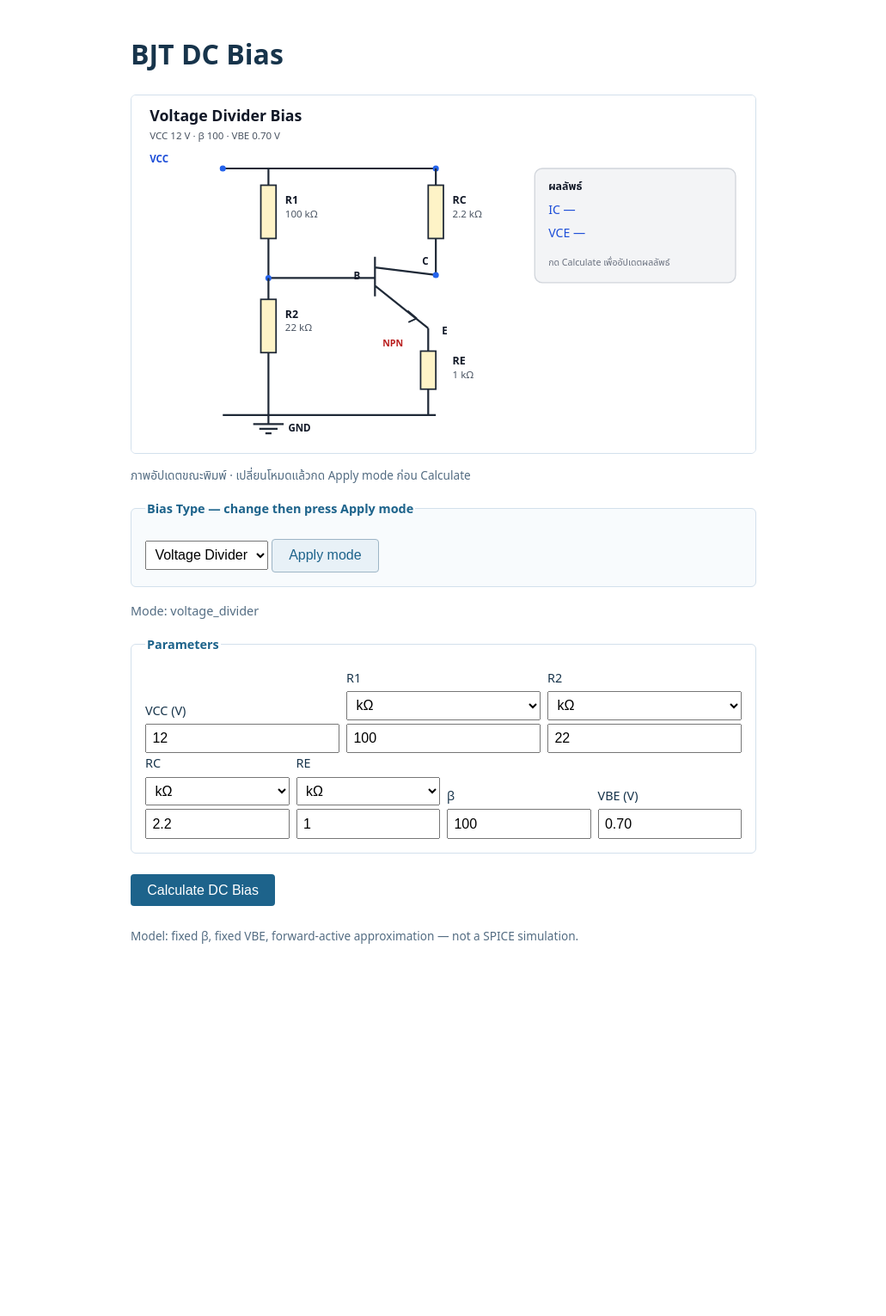
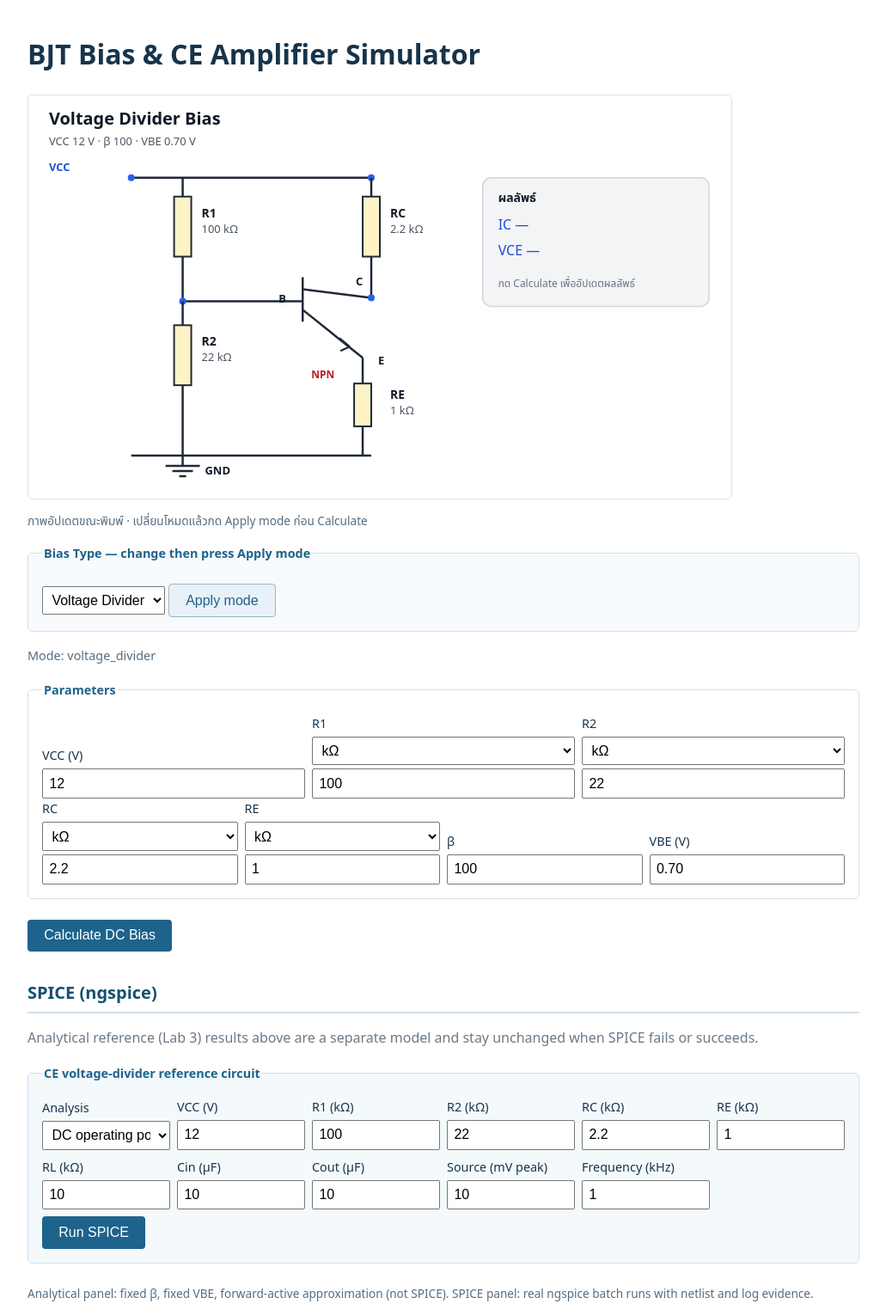
Before and after one commit to monnapatonnoi-creator/transistor-simulator, a Flask app: page / in a window 1280 px wide. Shown: the whole page at 86% size, without its empty margins (124-1155 px from the left). Before the commit the page ends 1098 px from the top, so only its background shows below. Run offline with Flask 3, Linux system fonts and the light colour scheme.

Commit message:
feat: add SPICE simulation UI and plots

```diff
--- a/app.py
+++ b/app.py
@@ -9,6 +9,15 @@ from dc_bias import (
     BiasParams,
     UnknownBiasType,
     calculate,
+)
+from markupsafe import Markup
+from plots import bode_svg, waveform_svg
+from spice_engine import (
+    ANALYSES,
+    InvalidInput,
+    SimInput,
+    SpiceError,
+    run_analysis,
 )
 from units import fmt_current, fmt_voltage, fmt_resistance
 
@@ -30,6 +39,64 @@ DEFAULTS = {
 }
 
 RESISTOR_FIELDS = ("r1", "r2", "rb", "rc", "re")
+
+SIM_DEFAULTS = {
+    "analysis": "dc",
+    "sim_vcc": "12",
+    "sim_r1": "100",
+    "sim_r2": "22",
+    "sim_rc": "2.2",
+    "sim_re": "1",
+    "sim_rl": "10",
+    "sim_cin_uf": "10",
+    "sim_cout_uf": "10",
+    "sim_amplitude_mv": "10",
+    "sim_freq_khz": "1",
+}
+
+
+def _sim_form_from(source) -> dict:
+    form = SIM_DEFAULTS.copy()
+    for key in SIM_DEFAULTS:
+        value = source.get(key)
+        if value is not None:
+            form[key] = value
+    return form
+
+
+def _parse_sim_form(form):
+    """Convert the SPICE form to validated SI values; no physics happens here."""
+    errors: list[str] = []
+    analysis = form.get("analysis", "dc")
+    if analysis not in ANALYSES:
+        errors.append("analysis must be dc, ac or tran")
+
+    def number(field: str, scale: float) -> float | None:
+        raw = (form.get(field) or "").strip()
+        try:
+            return float(raw) * scale
+        except ValueError:
+            errors.append(f"{field} must be a number")
+            return None
+
+    values = {
+        "vcc": number("sim_vcc", 1.0),
+        "r1": number("sim_r1", 1000.0),
+        "r2": number("sim_r2", 1000.0),
+        "rc": number("sim_rc", 1000.0),
+        "re": number("sim_re", 1000.0),
+        "rl": number("sim_rl", 1000.0),
+        "cin_f": number("sim_cin_uf", 1e-6),
+        "cout_f": number("sim_cout_uf", 1e-6),
+        "amplitude_v": number("sim_amplitude_mv", 1e-3),
+        "freq_hz": number("sim_freq_khz", 1000.0),
+    }
+    if errors:
+        return analysis, None, errors
+    try:
+        return analysis, SimInput(**values), errors
+    except (InvalidInput, SpiceError) as exc:
+        return analysis, None, [str(exc)]
 
 
 def _to_ohms(raw: str, unit: str) -> float:
@@ -109,21 +176,34 @@ def create_app() -> Flask:
     app.jinja_env.filters["fmt_voltage"] = fmt_voltage
     app.jinja_env.filters["fmt_resistance"] = fmt_resistance
 
+    def render_index(**overrides):
+        context = {
+            "bias_types": list(BIAS_REGISTRY.values()),
+            "form": DEFAULTS.copy(),
+            "active_bias": "voltage_divider",
+            "visible_fields": set(BIAS_REGISTRY["voltage_divider"].required),
+            "errors": [],
+            "result": None,
+            "region_labels": REGION_LABELS,
+            "sim": None,
+            "sim_form": SIM_DEFAULTS.copy(),
+            "sim_errors": [],
+            "sim_status": "",
+            "sim_plots": {"mag": Markup(""), "wave": Markup("")},
+        }
+        context.update(overrides)
+        return render_template("index.html", **context)
+
     @app.get("/")
     def index():
         active = request.args.get("bias_type", "voltage_divider")
         if active not in BIAS_REGISTRY:
             active = "voltage_divider"
         visible_fields = set(BIAS_REGISTRY[active].required)
-        return render_template(
-            "index.html",
-            bias_types=list(BIAS_REGISTRY.values()),
+        return render_index(
             form=_form_from(request.args),
             active_bias=active,
             visible_fields=visible_fields,
-            errors=[],
-            result=None,
-            region_labels=REGION_LABELS,
         )
 
     @app.post("/calculate", endpoint="calculate_bias")
@@ -139,15 +219,44 @@ def create_app() -> Flask:
                 result = calculate(active, params)
             except (BiasInputError, UnknownBiasType) as exc:
                 errors.append(str(exc))
-        return render_template(
-            "index.html",
-            bias_types=list(BIAS_REGISTRY.values()),
+        return render_index(
             form=form,
             active_bias=active,
             visible_fields=set(required),
             errors=errors,
             result=result,
-            region_labels=REGION_LABELS,
+        )
+
+    @app.post("/simulate", endpoint="simulate")
+    def simulate():
+        analysis, params, errors = _parse_sim_form(request.form)
+        sim = None
+        plots = {"mag": Markup(""), "wave": Markup("")}
+        status = "Error"
+        if params is not None:
+            try:
+                sim = run_analysis(params, analysis)
+            except SpiceError as exc:
+                errors.append(str(exc))
+            else:
+                status = "Success"
+                if sim.ac:
+                    plots["mag"] = bode_svg(sim.ac, sim.cutoff_hz)
+                if sim.tran:
+                    plots["wave"] = waveform_svg(sim.tran)
+        form = request.form
+        active = form.get("bias_type", "voltage_divider")
+        bias = BIAS_REGISTRY.get(active)
+        required = bias.required if bias else ()
+        return render_index(
+            form=_form_from(form),
+            active_bias=active if bias else "voltage_divider",
+            visible_fields=set(required),
+            sim=sim,
+            sim_form=_sim_form_from(form),
+            sim_errors=errors,
+            sim_status=status,
+            sim_plots=plots,
         )
 
     return app
--- a/static/style.css
+++ b/static/style.css
@@ -3,7 +3,7 @@ body {
   font-family: system-ui, -apple-system, Segoe UI, Roboto, "Noto Sans Thai", sans-serif;
   margin: 0;
   padding: 1rem;
-  max-width: 760px;
+  max-width: 1000px;
   margin-inline: auto;
   line-height: 1.6;
   color: #17344b;
@@ -79,6 +79,53 @@ button.secondary { background: #e8f1f7; color: #1d638b; border: 1px solid #9db5c
 .muted { color: #6b7a88; }
 .mono { font-family: ui-monospace, SFMono-Regular, Consolas, monospace; }
 .is-invalid td.value { color: #6b7a88; }
+.sim-panel { margin-top: 2rem; }
+.sim-panel > h2 {
+  font-size: 1.25rem;
+  color: #145071;
+  border-bottom: 2px solid #d3e0ec;
+  padding-bottom: 0.35rem;
+}
+.sim-form fieldset { background: #f4f9fc; }
+.sim-status {
+  display: inline-block;
+  padding: 0.35rem 0.8rem;
+  border-radius: 999px;
+  font-size: 0.9rem;
+  font-weight: 700;
+}
+.sim-status.ok { background: #dcfce7; color: #166534; }
+.sim-status.bad { background: #fee2e2; color: #991b1b; }
+.sim-evidence { margin: 1rem 0; }
+.sim-evidence pre {
+  background: #f8fafc;
+  border: 1px solid #d3e0ec;
+  border-radius: 6px;
+  padding: 0.75rem;
+  overflow-x: auto;
+  font-size: 0.8rem;
+  max-height: 18rem;
+}
+.sim-plot {
+  margin: 1rem 0;
+  border: 1px solid #d3e0ec;
+  border-radius: 6px;
+  overflow-x: auto;
+  background: #fff;
+}
+.sim-plot svg { display: block; width: 100%; min-width: 560px; height: auto; }
+.result-table { border-collapse: collapse; margin: 0.5rem 0; }
+.result-table th, .result-table td {
+  border-bottom: 1px solid #d3e0ec;
+  padding: 0.25rem 0.75rem;
+  text-align: left;
+}
+.result-table th { font-weight: 600; color: #4b5563; }
+@media (max-width: 640px) {
+  body { padding: 0.6rem; }
+  .row { grid-template-columns: 1fr; }
+  .sim-plot svg { min-width: 520px; }
+}
 footer {
   font-size: 0.85rem;
   color: #546d83;
--- a/templates/base.html
+++ b/templates/base.html
@@ -3,13 +3,13 @@
 <head>
 <meta charset="utf-8">
 <meta name="viewport" content="width=device-width, initial-scale=1">
-<title>BJT DC Bias</title>
+<title>BJT Bias & CE Amplifier Simulator</title>
 <link rel="stylesheet" href="{{ url_for('static', filename='style.css') }}">
 <script src="{{ url_for('static', filename='diagram.js') }}" defer></script>
 </head>
 <body>
-<header><h1>BJT DC Bias</h1></header>
+<header><h1>BJT Bias & CE Amplifier Simulator</h1></header>
 <main>{% block content %}{% endblock %}</main>
-<footer>Model: fixed β, fixed VBE, forward-active approximation — not a SPICE simulation.</footer>
+<footer>Analytical panel: fixed β, fixed VBE, forward-active approximation (not SPICE). SPICE panel: real ngspice batch runs with netlist and log evidence.</footer>
 </body>
 </html>
--- a/templates/index.html
+++ b/templates/index.html
@@ -200,4 +200,86 @@
   <div class="region"><strong>Region:</strong> <span data-testid="region">{{ region_labels[result.region] }}</span></div>
 </section>
 {% endif %}
+<section class="sim-panel" data-testid="sim-panel">
+  <h2>SPICE (ngspice)</h2>
+  <p class="muted">Analytical reference (Lab 3) results above are a separate model and stay unchanged when SPICE fails or succeeds.</p>
+  <form method="post" action="{{ url_for('simulate') }}" class="sim-form">
+    <fieldset>
+      <legend>CE voltage-divider reference circuit</legend>
+      <div class="row">
+        <label>
+          Analysis
+          <select name="analysis">
+            <option value="dc" {% if sim_form.analysis == 'dc' %}selected{% endif %}>DC operating point (.op)</option>
+            <option value="ac" {% if sim_form.analysis == 'ac' %}selected{% endif %}>AC sweep (.ac)</option>
+            <option value="tran" {% if sim_form.analysis == 'tran' %}selected{% endif %}>Transient (.tran)</option>
+          </select>
+        </label>
+        <label>VCC (V)<input type="number" step="any" name="sim_vcc" value="{{ sim_form.sim_vcc }}"></label>
+        <label>R1 (kΩ)<input type="number" step="any" name="sim_r1" value="{{ sim_form.sim_r1 }}"></label>
+        <label>R2 (kΩ)<input type="number" step="any" name="sim_r2" value="{{ sim_form.sim_r2 }}"></label>
+        <label>RC (kΩ)<input type="number" step="any" name="sim_rc" value="{{ sim_form.sim_rc }}"></label>
+        <label>RE (kΩ)<input type="number" step="any" name="sim_re" value="{{ sim_form.sim_re }}"></label>
+        <label>RL (kΩ)<input type="number" step="any" name="sim_rl" value="{{ sim_form.sim_rl }}"></label>
+        <label>Cin (µF)<input type="number" step="any" name="sim_cin_uf" value="{{ sim_form.sim_cin_uf }}"></label>
+        <label>Cout (µF)<input type="number" step="any" name="sim_cout_uf" value="{{ sim_form.sim_cout_uf }}"></label>
+        <label>Source (mV peak)<input type="number" step="any" name="sim_amplitude_mv" value="{{ sim_form.sim_amplitude_mv }}"></label>
+        <label>Frequency (kHz)<input type="number" step="any" name="sim_freq_khz" value="{{ sim_form.sim_freq_khz }}"></label>
+      </div>
+      <button type="submit">Run SPICE</button>
+    </fieldset>
+  </form>
+
+  {% if sim_status %}
+  <p class="sim-status {{ 'ok' if sim_status == 'Success' else 'bad' }}" data-testid="sim-status">
+    {{ sim_status }}{% if sim %} · {{ sim.version }} · model {{ sim.model }}{% endif %}
+  </p>
+  {% endif %}
+  {% if sim_errors %}
+  <div class="error" data-testid="sim-error">
+    {% for e in sim_errors %}<p>{{ e }}</p>{% endfor %}
+  </div>
+  {% endif %}
+
+  {% if sim %}
+  <div data-testid="sim-result">
+    {% if sim.op %}
+    <h3>DC operating point</h3>
+    <table class="result-table">
+      <tr><th>VB</th><td class="value mono">{{ sim.op.vb|fmt_voltage }}</td></tr>
+      <tr><th>VE</th><td class="value mono">{{ sim.op.ve|fmt_voltage }}</td></tr>
+      <tr><th>VC</th><td class="value mono">{{ sim.op.vc|fmt_voltage }}</td></tr>
+      <tr><th>VCE</th><td class="value mono">{{ sim.op.vce|fmt_voltage }}</td></tr>
+      <tr><th>IC</th><td class="value mono">{{ sim.op.ic|fmt_current }}</td></tr>
+    </table>
+    {% endif %}
+    {% if sim.ac %}
+    <h3>AC sweep</h3>
+    <p class="muted">Sweep: {{ sim.ac[0].freq_hz|round(1) }}–{{ sim.ac[-1].freq_hz|round(1) }} Hz ·
+      Gain {{ sim.ac[0].gain_db|round(2) }}–{{ sim.ac[-1].gain_db|round(2) }} dB ·
+      Phase {{ sim.ac[0].phase_deg|round(1) }}–{{ sim.ac[-1].phase_deg|round(1) }} deg</p>
+    <p><strong>−3 dB cutoff:</strong>
+      {% if sim.cutoff_hz is none %}not determined in sweep range{% else %}{{ sim.cutoff_hz|round(1) }} Hz{% endif %}</p>
+    {% endif %}
+    {% if sim.tran %}
+    <h3>Transient waveforms</h3>
+    <p class="muted">{{ sim.tran|length }} time samples · {{ sim.tran[0].time_s*1000|round(3) }}–{{ sim.tran[-1].time_s*1000|round(3) }} ms</p>
+    {% endif %}
+    {% if sim.warnings %}
+    <div class="warning" data-testid="sim-warnings">
+      {% for w in sim.warnings %}<p>{{ w }}</p>{% endfor %}
+    </div>
+    {% endif %}
+    <details class="sim-evidence">
+      <summary>Netlist and ngspice log (evidence)</summary>
+      <h4>Netlist</h4><pre class="mono">{{ sim.netlist }}</pre>
+      <h4>Log excerpt</h4><pre class="mono">{{ sim.log_excerpt }}</pre>
+    </details>
+    <div class="sim-plots">
+      {% if sim_plots.mag %}<div class="sim-plot">{{ sim_plots.mag }}</div>{% endif %}
+      {% if sim_plots.wave %}<div class="sim-plot">{{ sim_plots.wave }}</div>{% endif %}
+    </div>
+  </div>
+  {% endif %}
+</section>
 {% endblock %}
```
Also changed, not shown: plots.py (added, +192 -0 lines), tests/test_web_simulate.py (added, +107 -0 lines).
